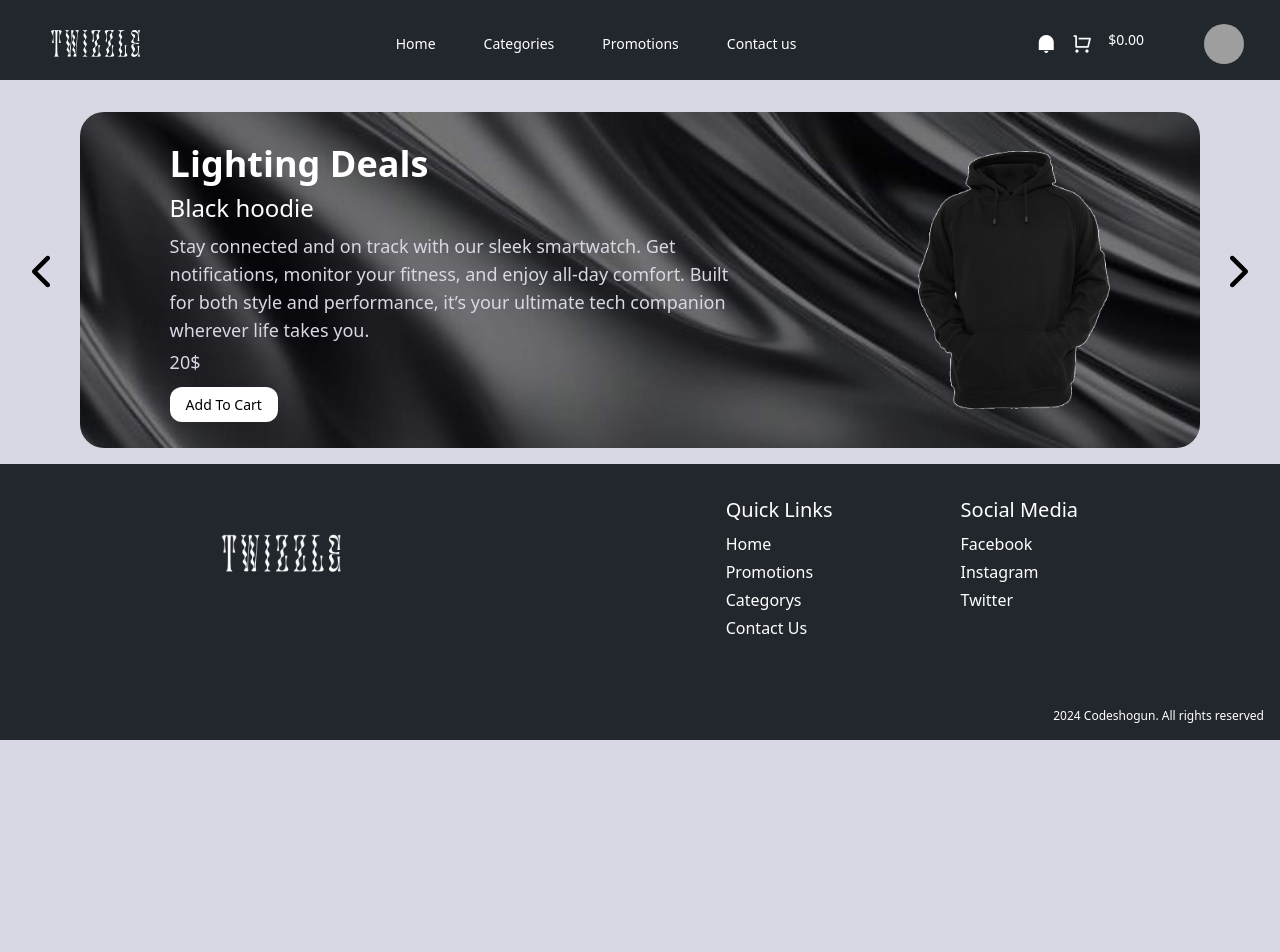
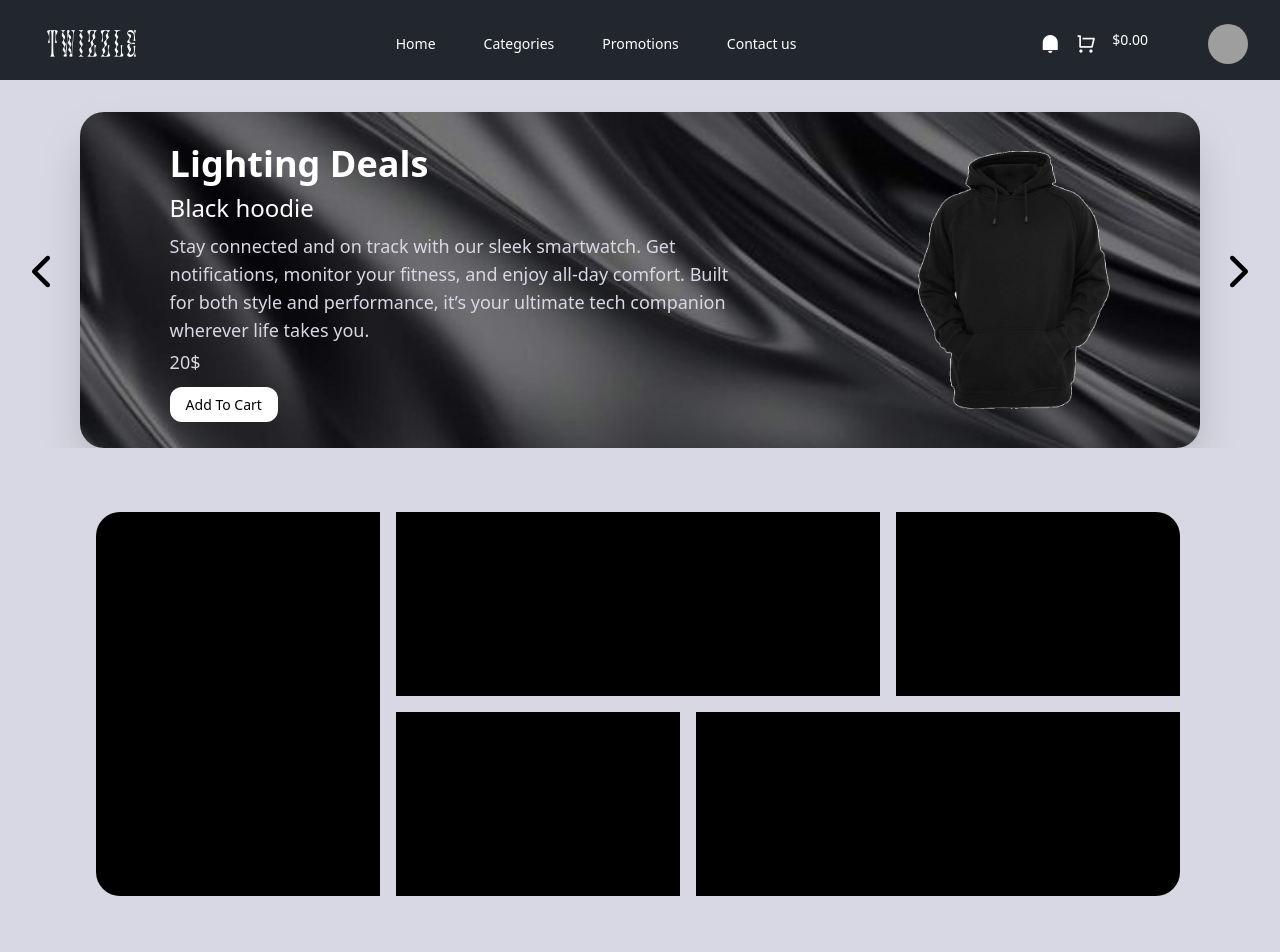
Before and after one commit to elmhmmd/Livrable2-Auchan, a website: page src/index.html in a window 1280 px wide. Shown: the top 952 px of the page. Before the commit the page ends 800 px from the top, so only its background shows below. Drawn offline with nearby package versions, Linux system fonts and the light colour scheme; grey boxes are pictures that could not be loaded.

Commit message:
creating trending products cards containers

```diff
--- a/src/CSS/index.css
+++ b/src/CSS/index.css
@@ -40,5 +40,6 @@
 .sliderOne{
     background-image: url("../Assets/Images/background-slider.jpg");
     width: 90%;
+    box-shadow: 0 25px 50px -12px rgb(0 0 0 / 0.25);
 
 }
--- a/src/index.html
+++ b/src/index.html
@@ -8,6 +8,8 @@
     <link rel="stylesheet" href="./CSS/output.css">
     <link href="https://cdn.jsdelivr.net/npm/remixicon@4.5.0/fonts/remixicon.css" rel="stylesheet"/>
     <link rel="stylesheet" href="https://cdnjs.cloudflare.com/ajax/libs/font-awesome/6.5.0/css/all.min.css">
+    <link href="https://cdn.jsdelivr.net/npm/tailwindcss@2.2.19/dist/tailwind.min.css" rel="stylesheet">
+
 </head>
 <body class="bg-[#D7D8E3]">
 
@@ -77,11 +79,11 @@
 
     <section class="mainSlider overflow-x-hidden relative flex justify-center my-4">
         <!-- Slide Container -->
-        <div class="slider-container flex  px-20 mt-4   transition-transform duration-2000 ease-in-out">
+        <div class="slider-container flex  px-20 mt-4   transition-transform duration-3000 ease-in-out">
 
 
             <!-- Slide 1 -->
-            <div class="sliderOne min-w-full bg-cover flex flex-col-reverse justify-around items-center text-white rounded-3xl sm:flex-row">
+            <div class="sliderOne min-w-full bg-cover flex flex-col-reverse justify-around items-center text-white rounded-3xl sm:flex-row ">
                 <!-- Content -->
                 <div class="info w-5/6 lg:w-3/5">
                     <h1 class="text-xl font-bold pb-1 lg:text-4xl lg:pb-2">Lighting Deals</h1>
@@ -135,6 +137,29 @@
 
 
 
+    <section class="grid-section ml-24 h-96 mt-16 mb-16 grid grid-cols-2 sm:grid-cols-12 gap-4 sm:grid-rows-2">
+
+            <!-- First block - covers 3 columns and 2 rows on small screens -->
+            <div class="sm:col-span-3 sm:row-span-2  bg-black rounded-tl-3xl
+            rounded-bl-3xl"></div>
+
+            <!-- Second block - covers 5 columns on small screens -->
+            <div class="sm:col-span-5  bg-black "></div>
+
+            <!-- Third block - covers 3 columns on small screens -->
+            <div class="sm:col-span-3  bg-black rounded-tr-3xl"></div>
+
+            <!-- Fourth block - covers 3 columns on small screens -->
+            <div class="sm:col-span-3  bg-black"></div>
+
+            <!-- Fifth block - covers 5 columns on small screens -->
+            <div class="sm:col-span-5  bg-black
+            rounded-br-3xl"></div>
+
+    </section>
+
+
+
     <footer class="bg-[#22262D] ">
         <div class="container flex justify-around items-center p-8 flex-col md:flex-row">
             <img class="w-40 pb-12 " src="./Assets/Images/Black_White_Minimal_Simple_Modern_Creative_Studio_Ego_Logo-removebg-preview.png" alt="logo">
```
Also changed, not shown: src/CSS/output.css.
